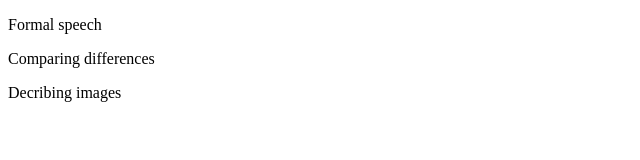
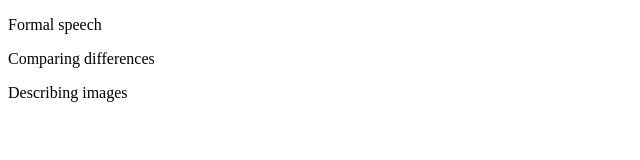
Before and after one commit to bcostaaa01/learning-app-gatbsyjs, a Gatsby site: page /topics/advanced in a window 1280 px wide. Shown: the full height of the page, 0-640 px from the left. Built offline with nearby package versions, Linux system fonts and the light colour scheme; Gatsby itself is replaced by a stand-in of ours.

Commit message:
Fix typo

```diff
--- a/src/pages/topics/advanced.js
+++ b/src/pages/topics/advanced.js
@@ -5,7 +5,7 @@ export const Advanced = () => {
     <div>
         <p>Formal speech</p>
         <p>Comparing differences</p>
-        <p>Decribing images</p>
+        <p>Describing images</p>
     </div>
   )
 }
```
